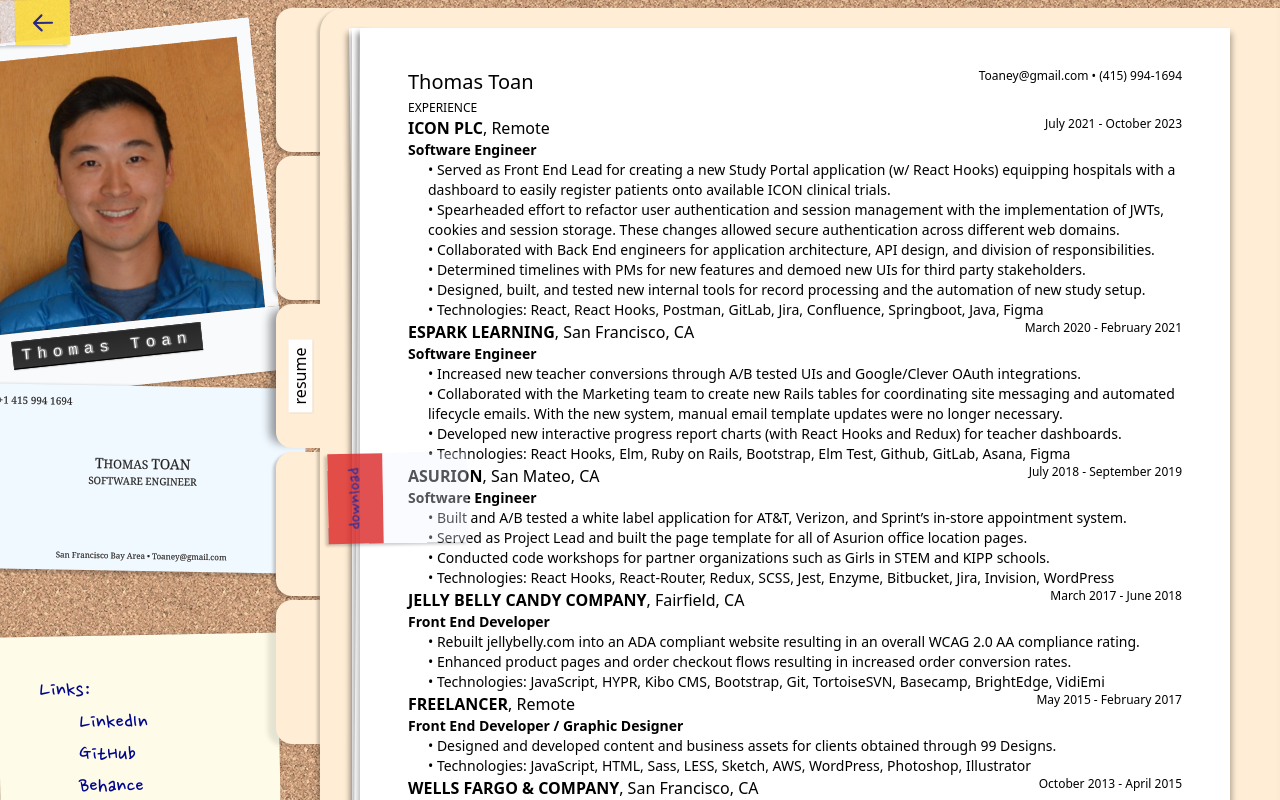
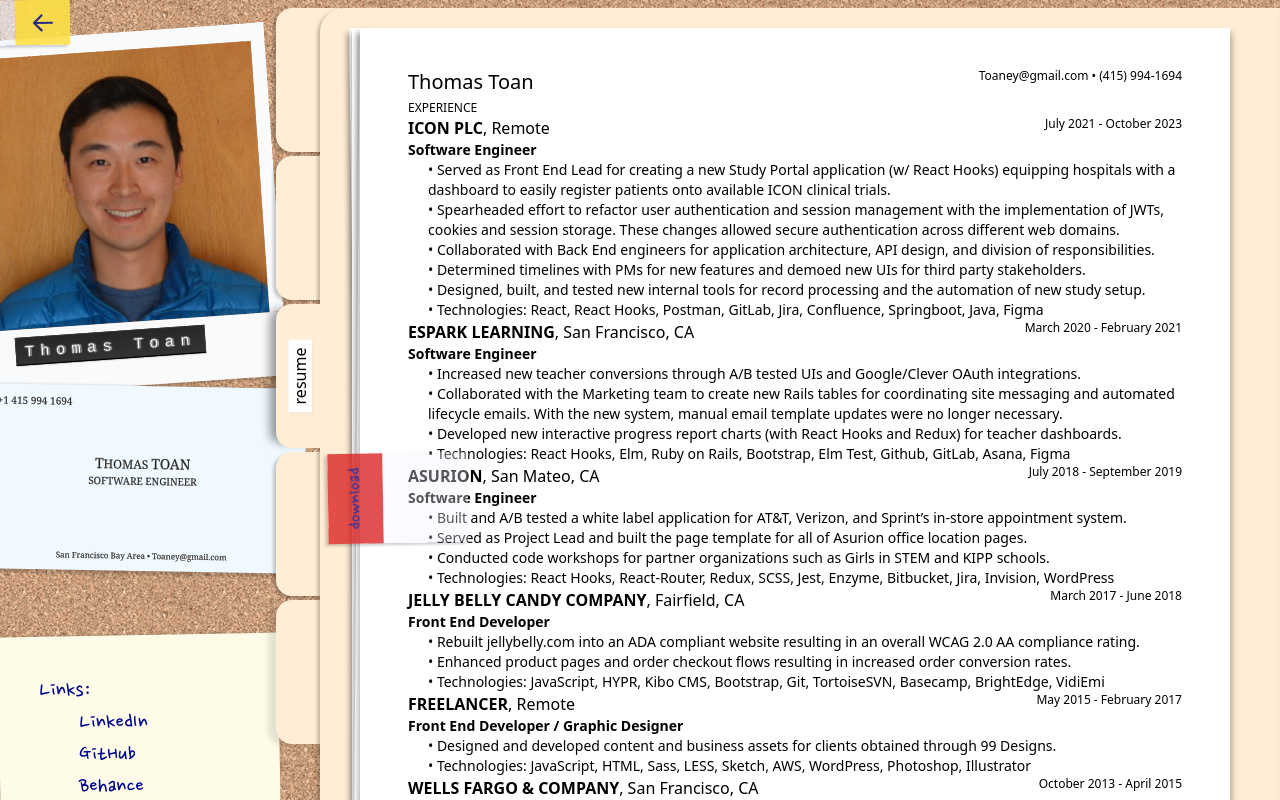
Before and after one commit to toaney/fe-repo, a Next.js app: page / in a window 1280 px wide. Shown: the top 800 px of the page. Built offline with nearby package versions, Linux system fonts and the light colour scheme.

Commit message:
reposition sidebar profile section

```diff
--- a/src/app/page.tsx
+++ b/src/app/page.tsx
@@ -57,7 +57,7 @@
           <div className="navigation-container mt-2 flex flex-row content-end justify-end">
             <div className="navigation flex flex-col w-[calc(100%_-_12px)] ">
                 <br />
-                <div className="z-10 -rotate-6 max-w-[300px] shadow-[rgba(0,0,5,0.2)_-3px_2px_3px_0px]">
+                <div className="z-10 ml-2 -rotate-[4deg] max-w-[300px] shadow-[rgba(0,0,5,0.2)_-3px_2px_3px_0px]">
                   <Image src={profile} width={500} height={500} unoptimized alt="Thomas Toan profile pic" className="-z-10 max-w-[300px] max-h-[300px] border-t-[18px] border-x-[14px] rounded-t-sm border-slate-50"/>
                   <div className="bg-slate-50 w-[300px] h-16 rounded-b-sm">
                     <span className="label-maker mt-2 ml-[10%] tracking-tighter"> Thomas Toan</span>
```
